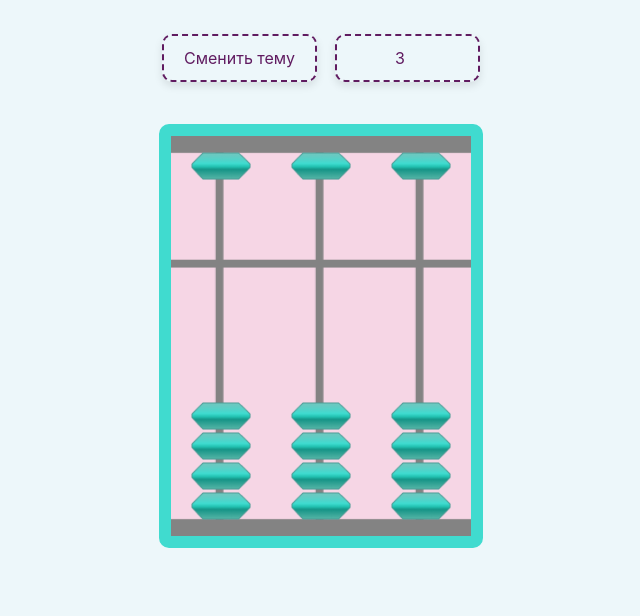
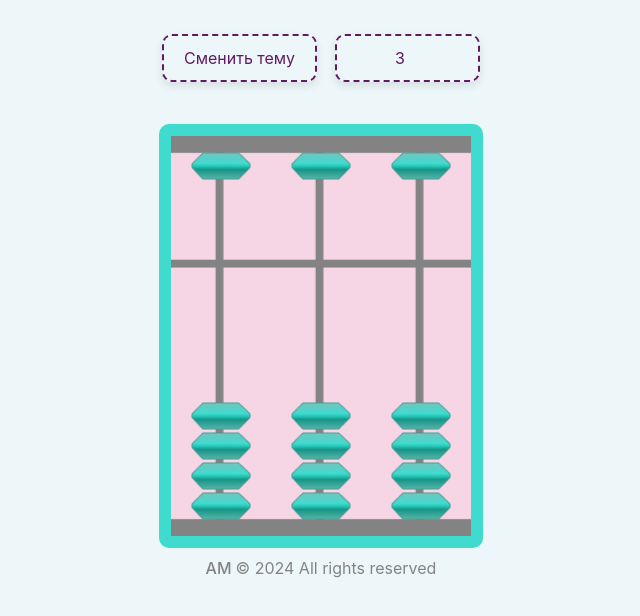
Before and after one commit to aleksandramuraveva/abacus, a React (Vite) app: page / in a window 1280 px wide. Shown: the top 616 px of the page, without its empty margins (319-959 px from the left). Built offline with nearby package versions, Linux system fonts and the light colour scheme.

Commit message:
feat: add Footer component

```diff
--- a/src/App.tsx
+++ b/src/App.tsx
@@ -2,6 +2,7 @@ import { useState } from 'react';
 import { AbacusProvider } from './contexts/AbacusContext';
 import Header from './components/Header/Header';
 import Abacus from './components/Abacus/Abacus';
+import Footer from './components/Footer/Footer';
 import './App.css';
 
 const App = () => {
@@ -12,6 +13,7 @@ const App = () => {
       <div className="App">
         <Header rodCount={rodCount} setRodCount={setRodCount} />
         <Abacus rodCount={rodCount} />
+        <Footer/>
       </div>
     </AbacusProvider>
   );
--- /dev/null
+++ b/src/components/Footer/Footer.tsx
@@ -0,0 +1,21 @@
+import './styles.css';
+
+const Footer: React.FC = () => {
+  return (
+    <footer className="footer">
+      <div className="footer-container">
+        <a
+          href="https://github.com/aleksandramuraveva"
+          target="_blank"
+          rel="noopener noreferrer"
+          className="footer-link"
+        >
+          AM
+        </a>
+        <span className="footer-text"> © 2024 All rights reserved</span>
+      </div>
+    </footer>
+  );
+};
+
+export default Footer;
--- /dev/null
+++ b/src/components/Footer/styles.css
@@ -0,0 +1,25 @@
+.footer {
+  color: var(--grey);
+  padding: 0.5rem;
+}
+
+.footer-container {
+  display: flex;
+  justify-content: center;
+  align-items: center;
+}
+
+.footer-link {
+  color: var(--grey);
+  text-decoration: none;
+  transition: opacity 0.2s;
+}
+
+.footer-link:hover {
+  color: var(--prune);
+  opacity: 0.8;
+}
+
+.footer-text {
+  margin-left: 0.25rem; /* Equivalent to 'ml-1' */
+}
--- a/src/index.css
+++ b/src/index.css
@@ -14,6 +14,7 @@
   --grey: #838383;
   --bg: #edf7fa;
   --pink: #ffafcc77;
+  --prune: #601b60;
   --black: #000;
   --other-text: #fff;
   --red: #ff0000;
```
